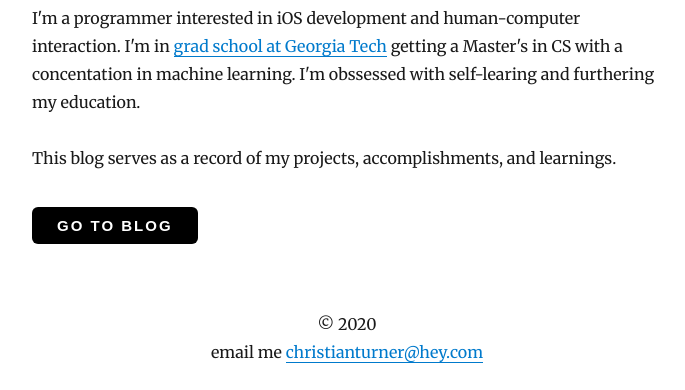
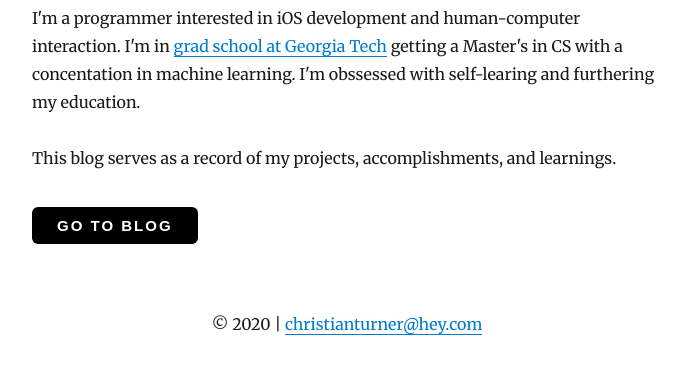
Before and after one commit to cdt-eth/blog, a Gatsby site in the folder blog/: page / in a window 1280 px wide. Shown: the part 606-996 px from the top of the page, without its empty margins (293-978 px from the left). After the commit the page ends 968 px from the top, so only its background shows below. Built offline with nearby package versions, Linux system fonts and the light colour scheme; Gatsby itself is replaced by a stand-in of ours; some packages are replaced by stand-ins of ours.

Commit message:
footer fix

```diff
--- a/blog/src/components/layout.js
+++ b/blog/src/components/layout.js
@@ -67,7 +67,7 @@ class Layout extends React.Component {
           <main>{children}</main>
         </div>
         <Footer>
-          © {new Date().getFullYear()} <br></br> email me
+          © {new Date().getFullYear()} |
           {` `}
           <a href="mailto:christianturner@hey.com">christianturner@hey.com</a>
         </Footer>
```
